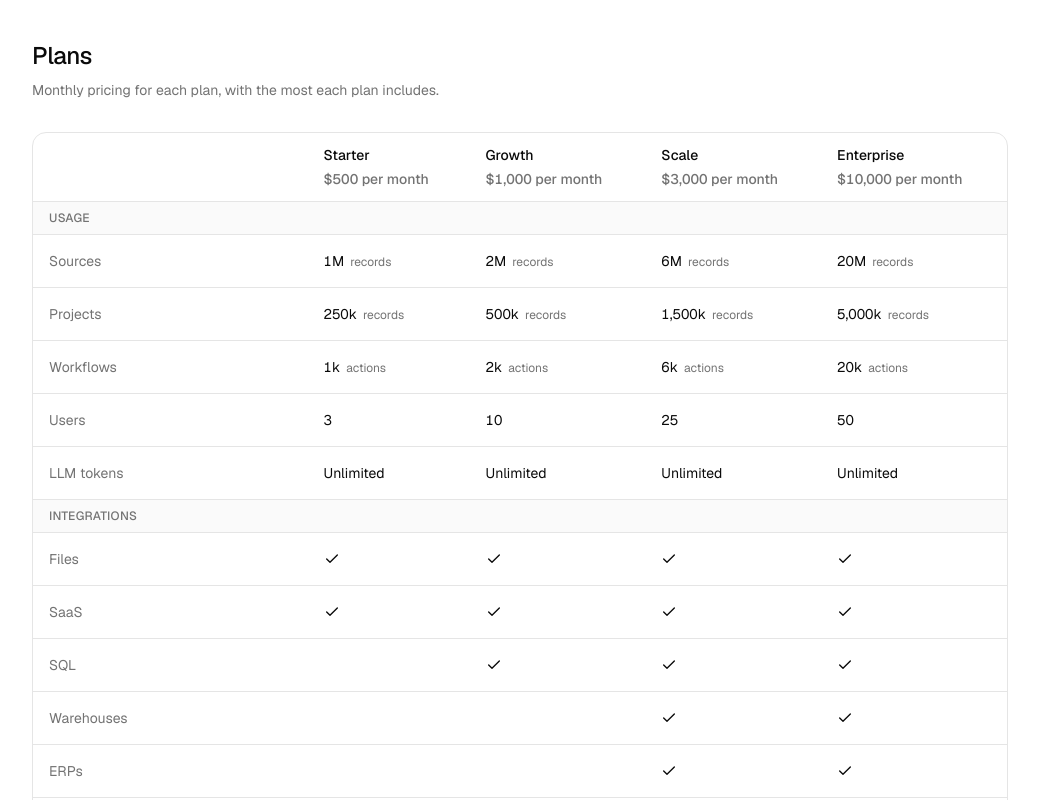
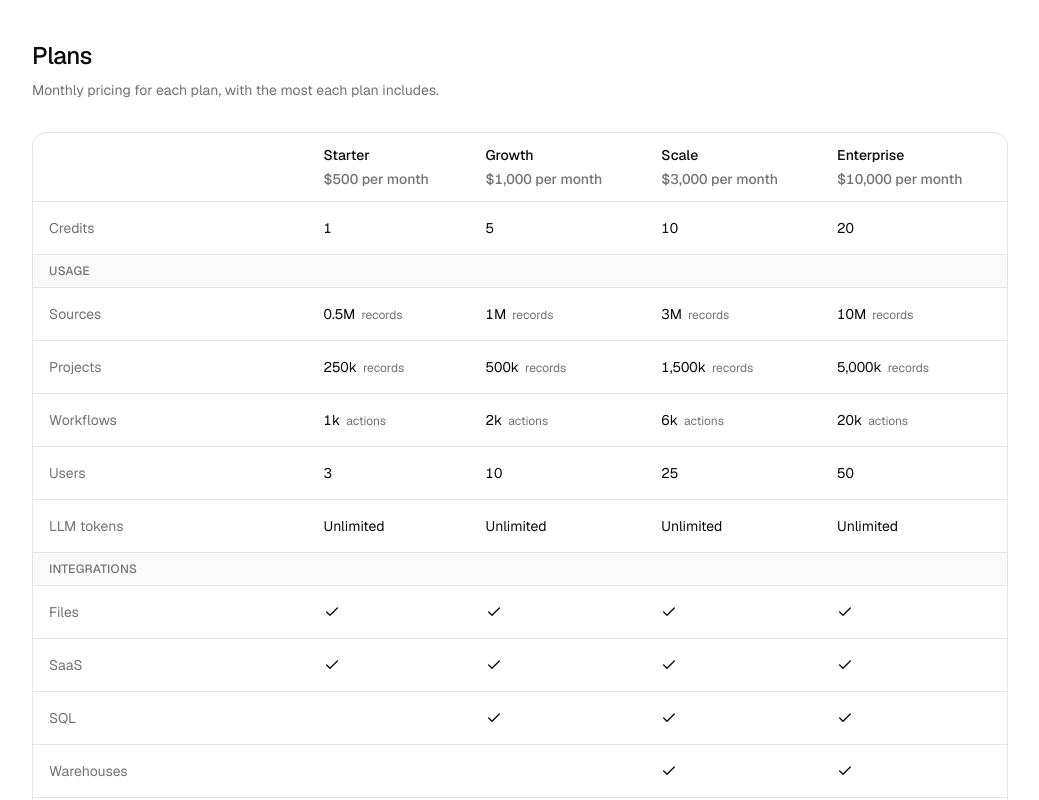
Before and after one commit to jackonawalk/tea-party, a Next.js app: page /plans in a window 1280 px wide. Shown: the top 800 px of the page, without its empty margins (120-1159 px from the left). Built offline with nearby package versions, Linux system fonts and the light colour scheme.

Commit message:
update plans

```diff
--- a/app/plans/page.tsx
+++ b/app/plans/page.tsx
@@ -107,6 +107,16 @@ export default function PlansPage() {
           </thead>
           <tbody>
             <tr>
+              <th className={rowHeaderClass} scope="row">
+                Credits
+              </th>
+              {plans.map((plan) => (
+                <td key={plan.name} className="px-4 py-4 tabular-nums">
+                  {plan.credits}
+                </td>
+              ))}
+            </tr>
+            <tr className="border-t">
               <th
                 className={groupHeaderClass}
                 colSpan={plans.length + 1}
--- a/lib/plans.ts
+++ b/lib/plans.ts
@@ -4,6 +4,7 @@ export type Plan = {
   integrations: string[]
   name: string
   price: number
+  credits: number
   upToSyncedRows: number
   upToProjectRecords: number
   actionsPerMonth: number
@@ -14,15 +15,15 @@ export type Plan = {
 // Starter is the base, sized with the pricing calculator. Records are in
 // millions and one action is one automation record.
 const starterPrice = 500
-const starterSyncedRows = 1
+const starterSyncedRows = .5
 const starterProjectRecords = 0.25
 const starterActions = 0.001
 
 const tiers = [
-  { name: "Starter", price: 500, users: 3, integrations: ["Files", "SaaS"] },
-  { name: "Growth", price: 1000, users: 10, integrations: ["SQL"] },
-  { name: "Scale", price: 3000, users: 25, integrations: ["ERPs", "Warehouses"] },
-  { name: "Enterprise", price: 10000, users: 50, integrations: [] },
+  { name: "Starter", credits: 1, price: 500, users: 3, integrations: ["Files", "SaaS"] },
+  { name: "Growth", credits: 5, price: 1000, users: 10, integrations: ["SQL"] },
+  { name: "Scale", credits: 10, price: 3000, users: 25, integrations: ["ERPs", "Warehouses"] },
+  { name: "Enterprise", credits: 20, price: 10000, users: 50, integrations: [] },
 ]
 
 function planFor(tier: (typeof tiers)[number], index: number): Plan {
@@ -42,6 +43,7 @@ function planFor(tier: (typeof tiers)[number], index: number): Plan {
   return {
     name: tier.name,
     price: tier.price,
+    credits: tier.credits,
     integrations: tiers
       .slice(0, index + 1)
       .flatMap((earlier) => earlier.integrations),
```
